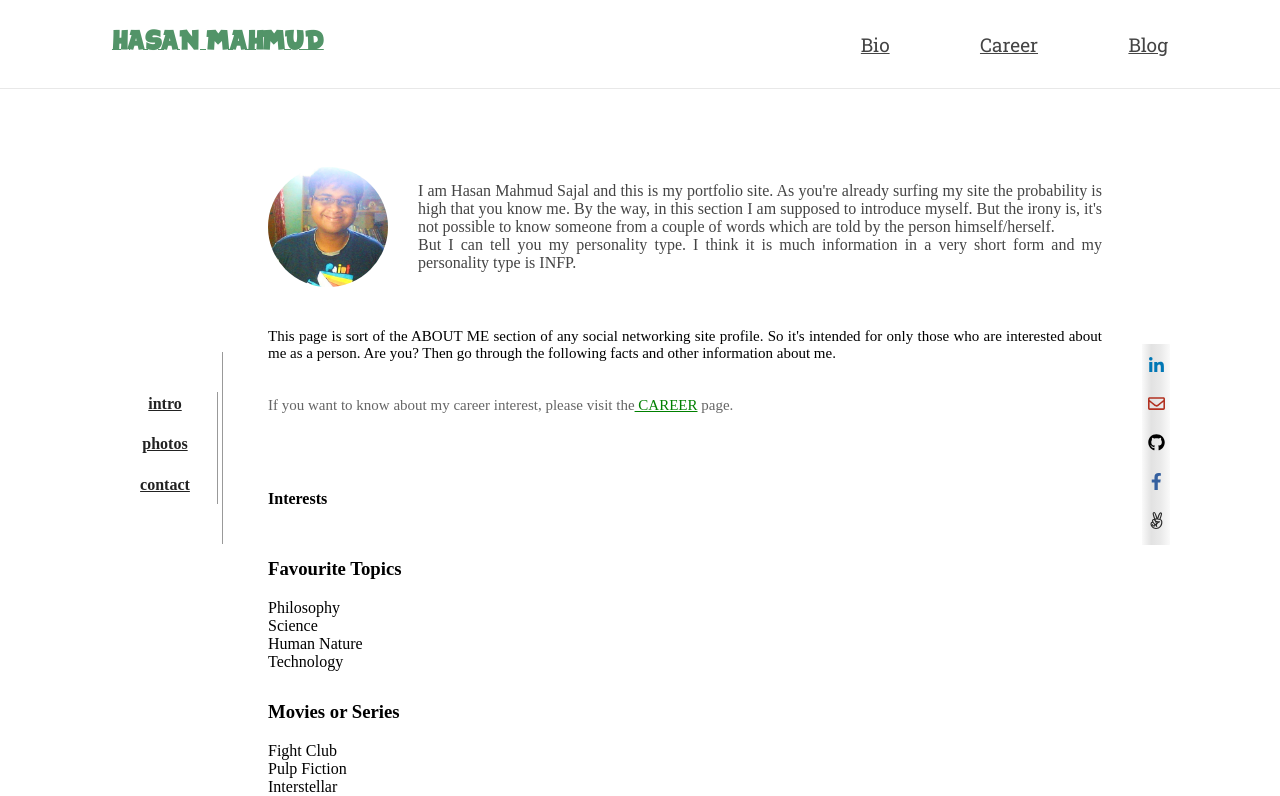
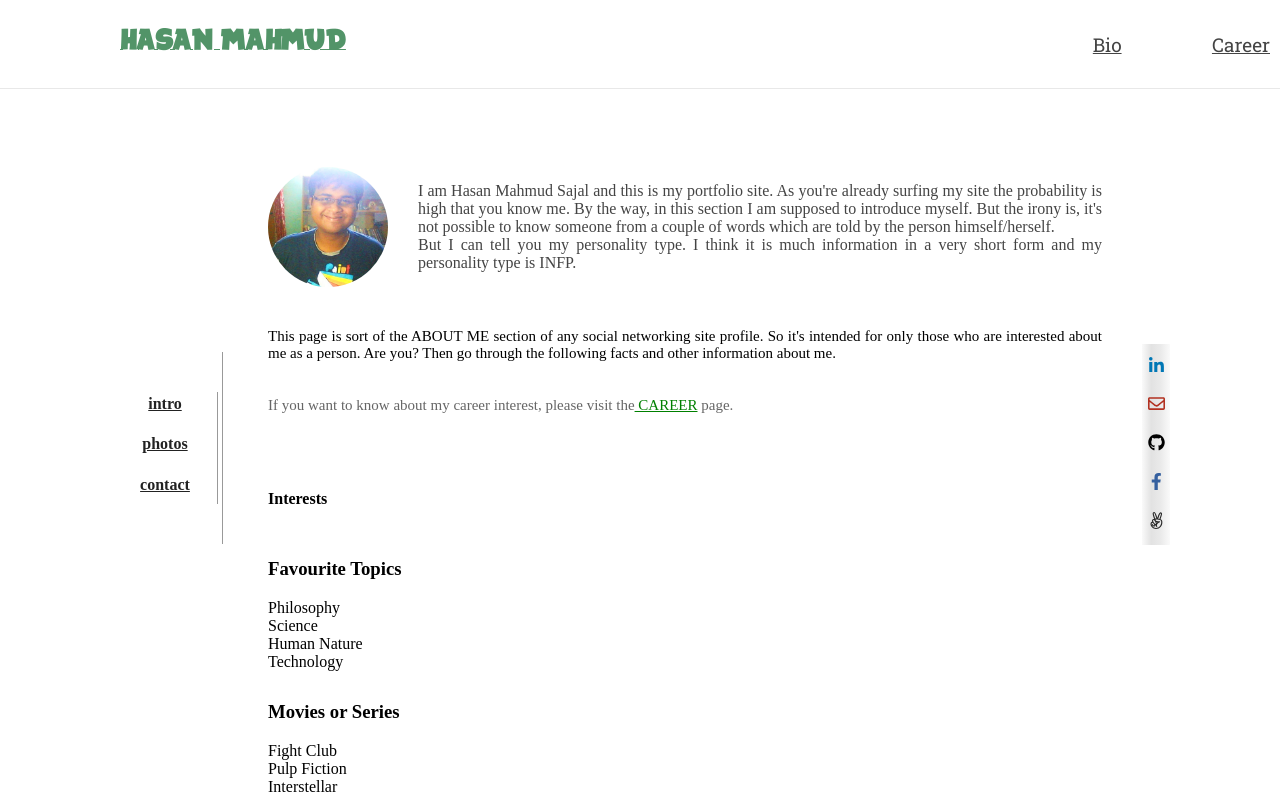
Before and after one commit to hmsajal/personal-site, a React (Create React App) app: page /bio in a window 1280 px wide. Shown: the top 796 px of the page. Built offline with nearby package versions, Linux system fonts and the light colour scheme; a web font is replaced by a local one.

Commit message:
made menu responsibly render component.

```diff
--- a/src/components/bio/bioHome.module.css
+++ b/src/components/bio/bioHome.module.css
@@ -28,7 +28,7 @@
     right:45px;
 }
 
-@media screen and (min-width:900px){
+@media screen and (min-width:901px){
     .anchorDiv{
         left:50px;
         width:90px;
@@ -50,7 +50,7 @@
     }
 }
 
-@media screen and (min-width:1100px){
+@media screen and (min-width:1101px){
     .anchorDiv{
         left:110px;
         width:110px;
--- a/src/components/common/footer.module.css
+++ b/src/components/common/footer.module.css
@@ -2,7 +2,7 @@
     display:flex;
     justify-content: center;
     align-items: center;
-    background-color:#eaeaea;
+    background-color:#f7f7f7;
     height:14vh;
     width:100vw;
 }
--- a/src/components/router/menu/menu.js
+++ b/src/components/router/menu/menu.js
@@ -2,30 +2,26 @@ import React from 'react'
 import {Link,NavLink} from 'react-router-dom'
 
 import styles from './menu.module.css'
-import navStyles from './navMenu.module.css'
+import navStyles from './nav.module.css'
 
 
 export default function Menu(props) {
 
     return (
             <div className={styles.mainDiv} id="menu">
-                <div className={styles.myNameDiv}>
-                    <Link className={styles.myName} to="/">
-                       HASAN MAHMUD
-                    </Link>
-                </div>
-                <div className={styles.balancer}></div>
-                <div className={styles.navDiv}>
-                    <ChooseNavMenu/>
-                </div>
+                <Link className={styles.myName} to="/">
+                   HASAN MAHMUD
+                </Link>
+                <NavMenu/>
+                <NavBar/>
             </div>
     )
 }
 
-function ChooseNavMenu(props){
-    const widthMatching = window.matchMedia("(min-width:1025px)")
-    return widthMatching.matches ? <NavMenu/> : <NavMenu/>
-}
+// function ChooseNav(props){
+//     const widthMatching = window.matchMedia("(min-width:1025px)")
+//     return widthMatching.matches ? <NavMenu/> : <NavBar/>
+// }
 
 
 function NavMenu(){
@@ -45,3 +41,12 @@ function NavMenu(){
         </nav>
     )
 }
+
+
+function NavBar(){
+    return(
+        <button className="ui button icon navbutton">
+            <i className="bars icon"></i>
+        </button>
+    )
+}
--- a/src/components/router/menu/menu.module.css
+++ b/src/components/router/menu/menu.module.css
@@ -9,8 +9,8 @@
     display:flex;
     justify-content: space-between;
     align-items:center;
-    padding-left:30px;
-    padding-right:30px;
+    padding-left:20px;
+    padding-right:20px;
     width:100%;
     height:11vh;
     max-height:100px;
@@ -18,18 +18,6 @@
     box-shadow:0px 0px 1px #777;
 }
 
-.navDiv{
-    display:flex;
-    align-items:center;
-    height:100%;
-    width: 24vw;
-}
-.myNameDiv{
-      height:100%;
-      display:flex;
-      align-items:center;
-      width:225px;
-}
 .myName{
       font-size:13px;
       color:#529468;
@@ -41,9 +29,6 @@
 }
 
 @media screen and (min-width:640px){
-    .myNameDiv{
-        width:300px;
-    }
     .myName{
       font-size:14px;
     }
@@ -51,14 +36,19 @@
 
 @media screen and (min-width:901px){
     .mainDiv{
-        justify-content: space-around;
-        padding-left: 0px;
-        padding-right:0px;
-    }
-    .balancer{
-        width: 1px;
+        padding-left: 60px;
+        padding-right:60px;
     }
     .myName{
         font-size:15px;
     }
 }
+@media screen and (min-width:1101px){
+    .mainDiv{
+        padding-left: 120px;
+        padding-right:120px;
+    }
+    .myName{
+        font-size:16px;
+    }
+}
--- a/src/components/router/menu/navMenu.module.css
+++ b/src/components/router/menu/nav.module.css
@@ -3,6 +3,8 @@
     display:flex;
     justify-content: space-between;
     align-items: center;
+    width: 24vw;
+    display:none;
 }
 .link{
     color:#444;
@@ -22,3 +24,12 @@
     font-weight:bold;
     text-shadow:5px 5px 15px #0006;
 }
+
+@media screen and (min-width:1025px){
+    .navList{
+        display:flex;
+    }
+    :global .navbutton{
+        display:none !important;
+    }
+}
```
